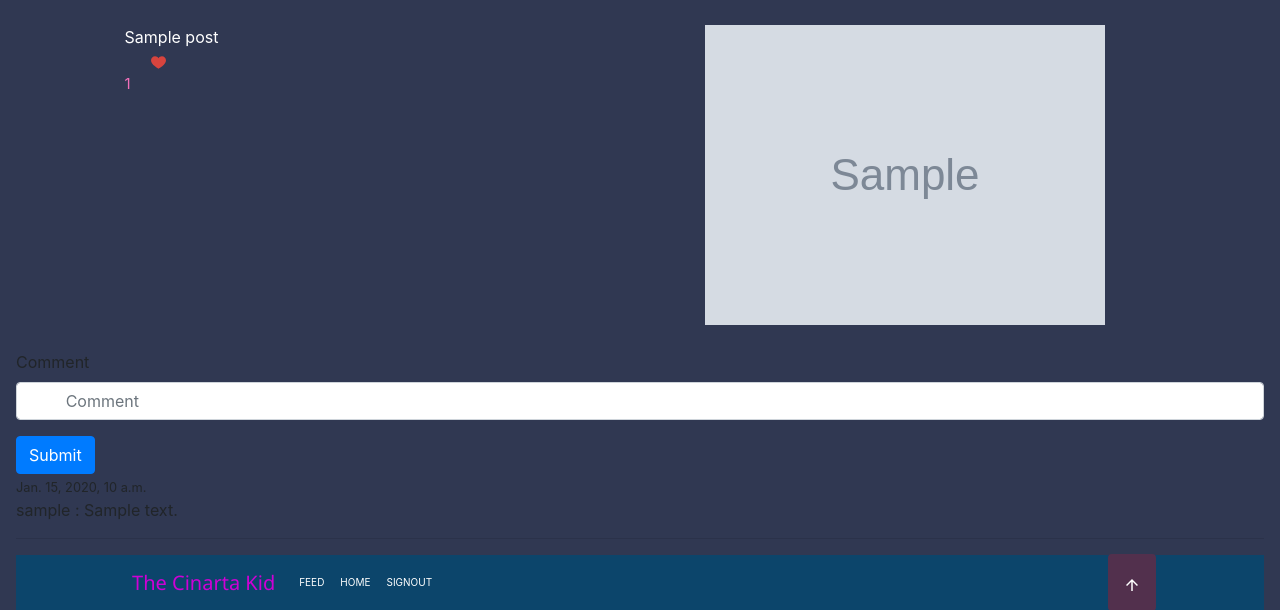
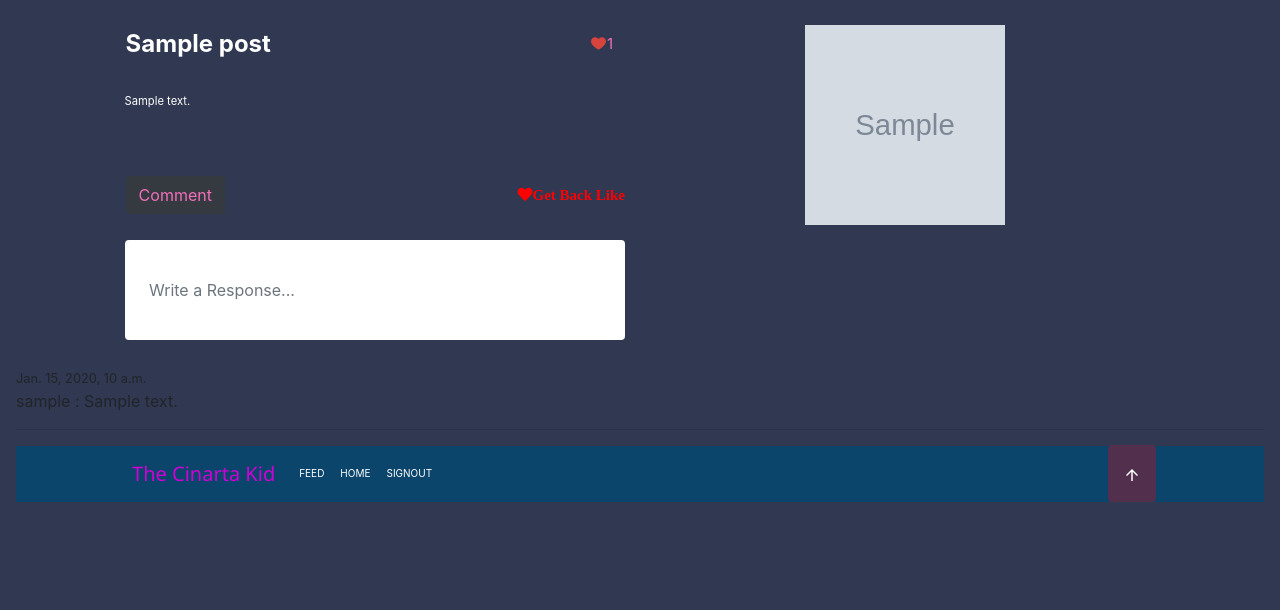
Before and after one commit to engiAsadi/IE-GalleryProject, a Django app: a page that uses templates/base.html in a window 1280 px wide. Shown: the part 72-682 px from the top of the page. Run offline with Django 3.2, Linux system fonts and the light colour scheme; a user stored in the database is signed in; tables that the repository leaves empty hold one stand-in row (values such as "Sample post"); grey boxes marked "Sample" are stand-in pictures; some libraries are stand-ins or nearby versions.

Commit message:
post page

```diff
--- a/templates/base.html
+++ b/templates/base.html
@@ -32,7 +32,7 @@
             <button class="navbar-toggler" type="button" data-toggle="collapse" data-target="#navbarSupportedContent" aria-controls="navbarSupportedContent" aria-expanded="false" aria-label="Toggle navigation">
                 <span class="navbar-toggler-icon"></span>
             </button>
-            <a class="navbar-brand" href="#">The Cinarta Kid</a>
+            <a class="navbar-brand" href="{% url 'gallery:posts' %}">The Cinarta Kid</a>
 
             <div class="collapse navbar-collapse" id="navbarSupportedContent">
                 <ul class="navbar-nav mr-auto mt-2 mt-lg-0">
@@ -84,7 +84,7 @@
             <button class="navbar-toggler" type="button" data-toggle="collapse" data-target="#navbarSupportedContent" aria-controls="navbarSupportedContent" aria-expanded="false" aria-label="Toggle navigation">
                 <span class="navbar-toggler-icon"></span>
             </button>
-            <a class="navbar-brand" href="#">The Cinarta Kid</a>
+            <a class="navbar-brand" href="{% url 'gallery:posts' %}">The Cinarta Kid</a>
 
             <div class="collapse navbar-collapse" id="navbarSupportedContent">
                 <ul class="navbar-nav mr-auto mt-2 mt-lg-0">
@@ -152,33 +152,6 @@
 {% block script %}
 
 
-
-    $(".like-dislike-btn").click(function(e){
-      e.preventDefault()
-      var id = $(this).attr("data-pk")
-      $('#like-icon-' + id).attr("class", "fa fa-spinner fa-spin")
-
-      var url = $(this).attr("href")
-      $.ajax({
-        url: url,
-        success: function(s) {
-          if(s.status==true){
-            $('#like-icon-' + id).attr("class", "fas fa-heart");
-            $('#like-count-' + id).html(s.likes);
-            if (s.user_in_likes){ $('#like-icon-' + id).css('color', 'red')}
-            else{                 $('#like-icon-' + id).css('color', 'white')}
-          }
-          else if(s.status == 'not_login'){
-            $('#like-icon-' + id).attr("class", "fas fa-heart");
-            show_alert_message("you must login first.", 'danger')}
-          else{console.log('e2')}
-        },
-        error: function(error) {
-          console.log('e1');
-          $('#like-icon-' + id).attr("class", "fas fa-heart");
-        }
-      })
-    })
 {% endblock %}
   </script>
 </body>
--- a/templates/gallery/post_detail.html
+++ b/templates/gallery/post_detail.html
@@ -5,34 +5,87 @@
 
 
 {% block main %}
+    <div id="ele" data-alerts="alerts" data-titles='{"error": "<em>Danger Title!</em>"}' data-fade="5000" ></div>
 
     <div class="container" style="margin-top: 2%; margin-bottom: 2%">
         <div class="row" style="text-align: center;">
+
+
+
+
             <div class="col-sm-6" style="">
-                <div class="col-sm-10" style="color: white; text-align: left; padding: 0;">{{post.title}}</div>
-                <div class="col-sm-1" style="text-align: right; padding: 0;">
-                    <img src="{% static 'img/heart.svg' %}" style="width: 15px;">
+
+                <div class="col-sm-12" style="color: white; text-align: left; padding: 0; width: 100%; margin: 0;padding: 0; margin-bottom: 6%;">
+                    <table style="width: 100%;">
+                        <tr>
+                            <td style="width: fit-content; font-size: 150%;"><b>{{post.title}}</b></td>
+                            <td style="text-align: right;"><img src="{% static 'img/heart.svg' %}" style="width: 15px;margin-top: -10%;"></td>
+                            <td style="text-align: left; padding: 0;font-size: 15px; color: #F26FBA;width: fit-content;" id="like-count-{{post.pk}}">{{post.likes.count}}</td>
+                        </tr>
+                    </table>
+
                 </div>
-                <div class="col-sm-1" style="text-align: left; padding: 0;font-size: 15px; color: #F26FBA;">{{post.likes.count}}</div>
+
+                <div class="col-sm-12" style="color: white; text-align: left; padding: 0; width: 100%; margin: 0;padding: 0; margin-bottom: 13%;">
+                <div style="text-align: left; font-size: 70%;">
+                    {{post.description}}
+                </div>
+            </div>
+
+            <form method="POST" id="post-form"> {% csrf_token %}
+            <div class="col-sm-12" style="width: 100%; margin: 0;padding: 0; margin-bottom: 5%;">
+                <table style="width: 100%;">
+                    <tr>
+                        <td style="width: fit-content; text-align: left;"><button type="submit" class="btn btn-dark" data-pk='{{post.pk}}' style="color: #F26FBA;">Comment</button></td>
+                        <td style="text-align: right; padding: 0;font-size: 15px; width: fit-content;">
+                            <!--a style="color: #F26FBA;">Like</a-->
+                            <a class="like-dislike-btn" data-pk='{{post.pk}}' href="{% url 'gallery:like_or_dislike' post.pk %}">
+                            {% if request.user in post.likes.all %}
+                                <i id="like-icon-{{post.pk}}" class="fas fa-heart" style="color: red;">Get Back Like</i>
+                            {% else %}
+                                <i id="like-icon-{{post.pk}}" class="fas fa-heart" style="color: white;">Like</i> <!-- far -->
+                            {% endif %}
+                            </a>
+                        </td>
+                      </tr>
+                </table>
+            </div>
+
+
+            <div class="col-sm-12" style="width: 100%; margin: 0;padding: 0; height: 100px;">
+
+                <input type="text" class="form-control" id="comment" style="position: absolute;
+                        display: block;
+                        top:0;
+                        left:0;
+                        margin: 0;
+                        height: 100%;
+                        width: 100%;
+                        border: none;
+                        padding: 10px;
+                        box-sizing: border-box;" placeholder="Write a Response...">
+            </div>
+            </form>
 
             </div>
             <div class="col-sm-6" style="text-align: center; background-color: #303852;">
-                <img src="{{post.photo.url}}" alt="{{post.title}}">
+                <img src="{{post.photo.url}}" alt="{{post.title}}" width="200" height="200">
                 <!--img src="{% static 'img/cinarta-f1-transparent.png' %}" width="200" height="200"-->
             </div>
+
 
 
         </div>
     </div>
 
-    <form method="POST" id="post-form">
+    <!--form method="POST" id="post-form">
         {% csrf_token %}
         <div class="form-group">
             <label>Comment</label>
             <input type="text" class="form-control" id="comment" placeholder="Comment">
         </div>
         <button type="submit" class="btn btn-primary" data-pk='{{post.pk}}'>Submit</button>
-    </form>
+    </form-->
 
     {% for comment in post.comments.all %}
         <small>{{comment.created_date}}</small><br>
@@ -43,10 +96,37 @@
 
 
 
-
 {% endblock %}
 
 {% block script %}
+
+ $(".like-dislike-btn").click(function(e){
+      e.preventDefault()
+      var id = $(this).attr("data-pk")
+      $('#like-icon-' + id).attr("class", "fa fa-spinner fa-spin")
+
+      var url = $(this).attr("href")
+      $.ajax({
+        url: url,
+        success: function(s) {
+          if(s.status==true){
+            $('#like-icon-' + id).attr("class", "fas fa-heart");
+            $('#like-count-' + id).html(s.likes);
+            if (s.user_in_likes){ $('#like-icon-' + id).css('color', 'red'); $('#like-icon-' + id).text('Get Back Like');}
+            else{                 $('#like-icon-' + id).css('color', 'white'); $('#like-icon-' + id).text('Like');}
+          }
+          else if(s.status == 'not_login'){
+            $('#like-icon-' + id).attr("class", "fas fa-heart");
+            show_alert_message("you must login first.", 'danger')}
+          else{console.log('e2')}
+        },
+        error: function(error) {
+          console.log('e1');
+          $('#like-icon-' + id).attr("class", "fas fa-heart");
+        }
+      })
+    })
+
 
 $(document).on('submit', '#post-form',function(e){
     e.preventDefault()
@@ -65,7 +145,10 @@ $(document).on('submit', '#post-form',function(e){
                         console.log('salam log');
             if(s.status==true){
                 console.log('ok');
+
                 all_comments = s.post_comments;
+
+
 
                 $.each(all_comments, function(i, c) {
                     console.log(c.username + '  ' + c.created + '  ' + c.content);
```
Also changed, not shown: templates/gallery/post_list.html (+32 -0 lines).
